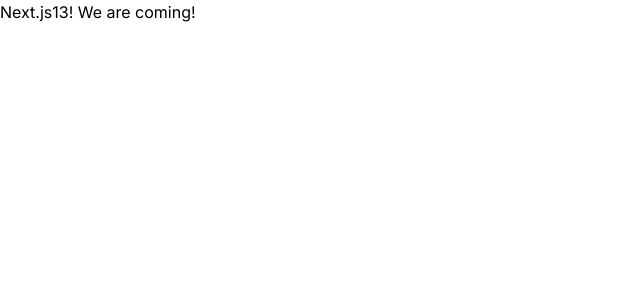
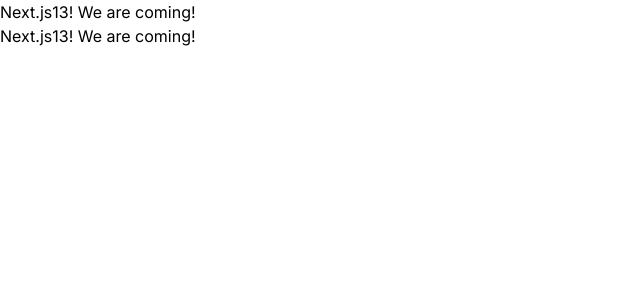
Before and after one commit to Melrain/nextjs13, a Next.js app: page / in a window 1280 px wide. Shown: the top 300 px of the page, without its empty margins (0-640 px from the left). Built offline with nearby package versions, Linux system fonts and the light colour scheme.

Commit message:
implement base tailwind and style guide

```diff
--- a/app/page.tsx
+++ b/app/page.tsx
@@ -2,6 +2,7 @@
   return (
     <div>
       <h1 className="h1-bold">Next.js13! We are coming!</h1>
+      <h2 className="h1-bold">Next.js13! We are coming!</h2>
     </div>
   );
 }
```
